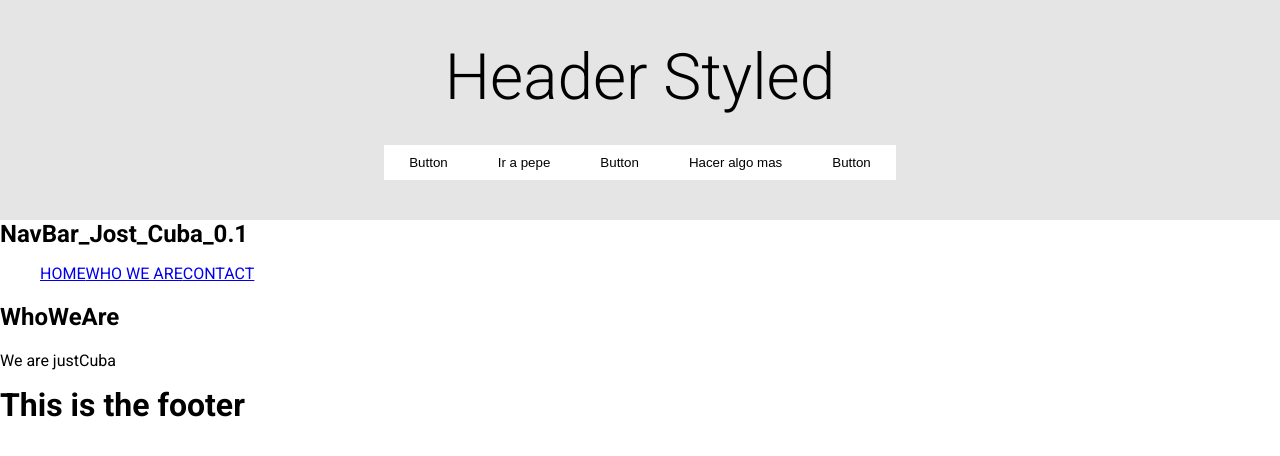
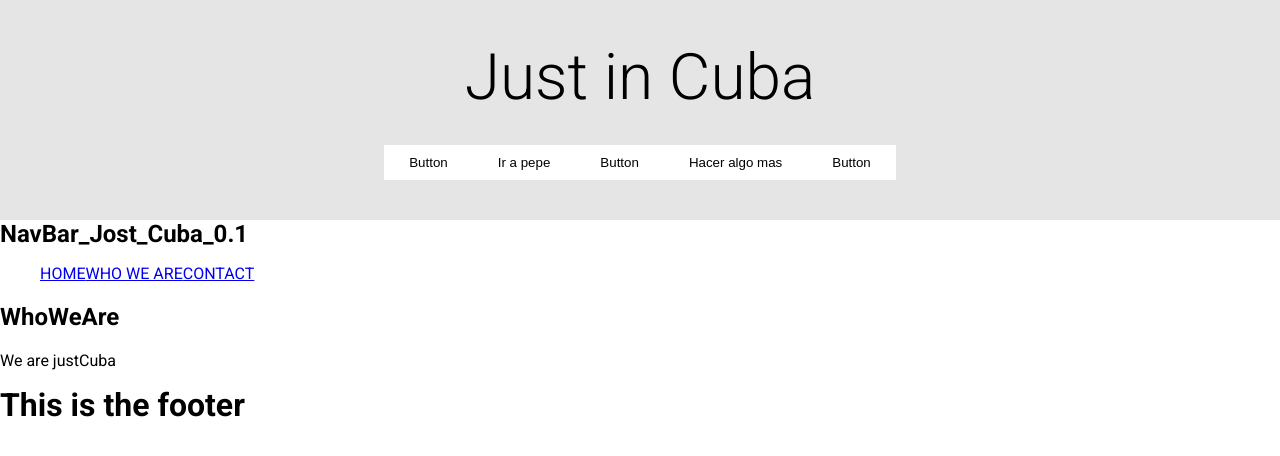
Before and after one commit to leosbelpoll/just_cuba, a React (Create React App) app in the folder client/: page /who-we-are in a window 1280 px wide. Shown: the top 456 px of the page. Built offline with nearby package versions, Linux system fonts and the light colour scheme.

Commit message:
Changing the Header title to 'Just in Cuba'

```diff
--- a/client/src/components/parts/Header.jsx
+++ b/client/src/components/parts/Header.jsx
@@ -18,7 +18,7 @@ const HeaderStyled = styled.header`
 const Header = () => {
     return (
         <HeaderStyled>
-            <h1>Header Styled</h1>
+            <h1>Just in Cuba</h1>
             <Button />
             <Button value="Ir a pepe" />
             <Button />
```
